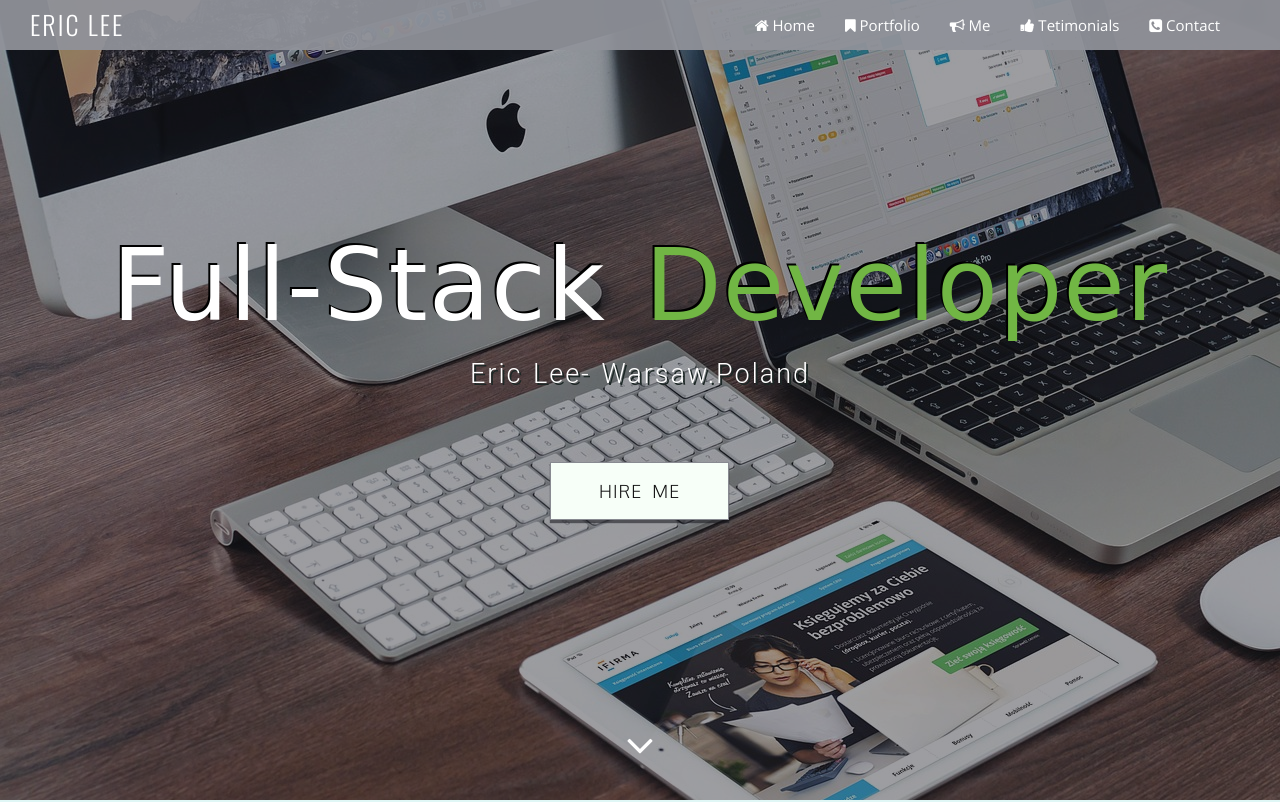
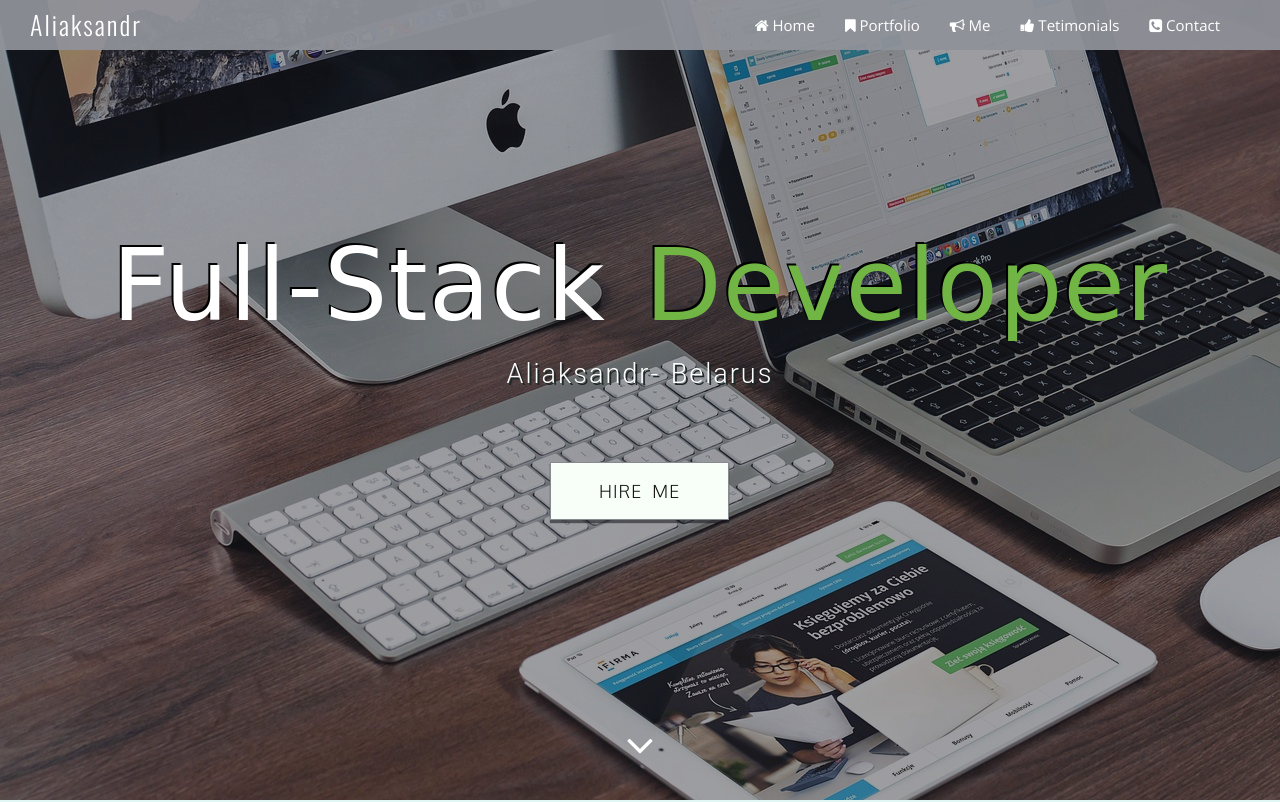
Before and after one commit to KingdomParadise/Portfolio, a plain HTML site: page index.html in a window 1280 px wide. Shown: the top 802 px of the page. Drawn offline with nearby package versions, Linux system fonts and the light colour scheme; a web font is replaced by a local one.

Commit message:
Update index.html

```diff
--- a/index.html
+++ b/index.html
@@ -29,7 +29,7 @@
             <div id="overlay-1">
                 <header id="site-header" class="clearfix">
                     <div class="pull-left">
-                        <h1><a href="#">ERIC LEE</a></h1>
+                        <h1><a href="#">Aliaksandr</a></h1>
                     </div>
                     <div class="pull-right">
                         <nav class="navbar site-nav" role="navigation">
@@ -57,7 +57,7 @@
                 <div class="middle text-center clearfix">
                     <div class="container">
                         <h1 class="pro-name">Full-Stack <span style="color: #71b644;" >Developer</span></h1>
-                        <p class="tagline">Eric Lee- Warsaw.Poland</p>
+                        <p class="tagline">Aliaksandr- Belarus</p>
                         <div class="skills">
 
                         </div>  <!-- skills -->
```
